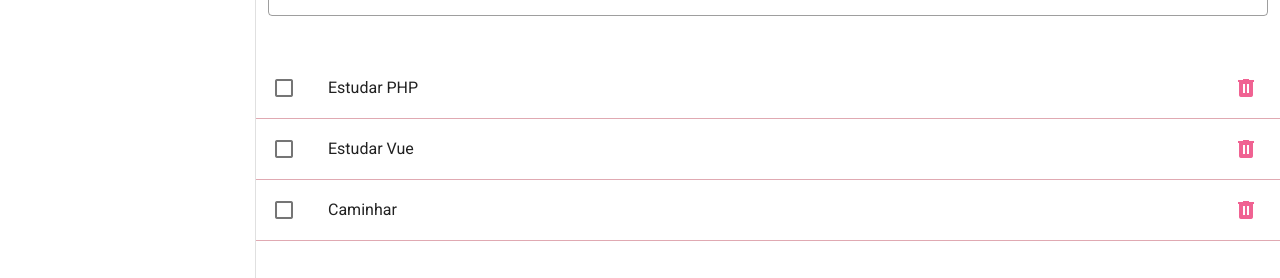
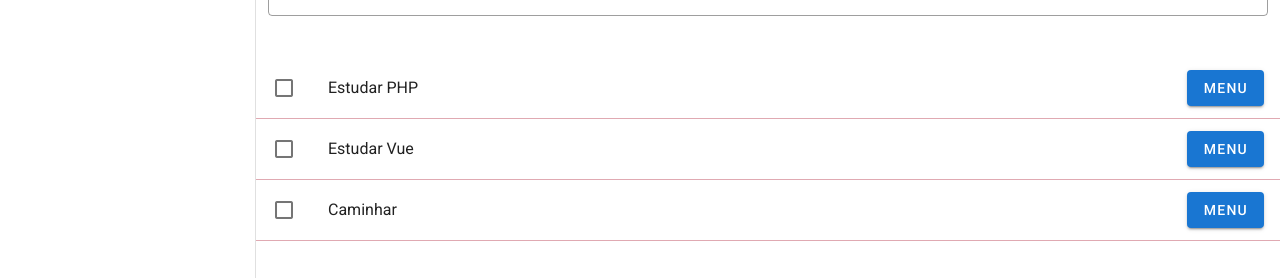
Before and after one commit to desenvolveronica/Vue_to-do, a Vue app: page / in a window 1280 px wide. Shown: the part 180-458 px from the top of the page. Built offline with nearby package versions, Linux system fonts and the light colour scheme.

Commit message:
Adição botão menu

```diff
--- a/src/components/tarefas/NovaTarefa.vue
+++ b/src/components/tarefas/NovaTarefa.vue
@@ -18,10 +18,12 @@
 
             <!-- Ícone para excluir -->
             <v-list-item-action>
-              <v-btn icon>
+              <!-- <v-btn icon>
                 <v-icon color="pink lighten-2" @click = 'handleRemoveTarefa(tarefa.id)'
                 >mdi-trash-can</v-icon>
-              </v-btn>
+              </v-btn> -->
+              <TarefaMenu/>
+
           </v-list-item-action>
           </template>
         </v-list-item>
@@ -30,8 +32,12 @@
 </template>
 
 <script>
+import TarefaMenu from './TarefaMenu.vue'
+export default {
+        components: {
+            TarefaMenu,
+        },
 
-export default {
         name: 'TarefaC',
         props: ['tarefa'],
         data() {
```
Also changed, not shown: src/components/tarefas/TarefaMenu.vue (+5 -7 lines).
